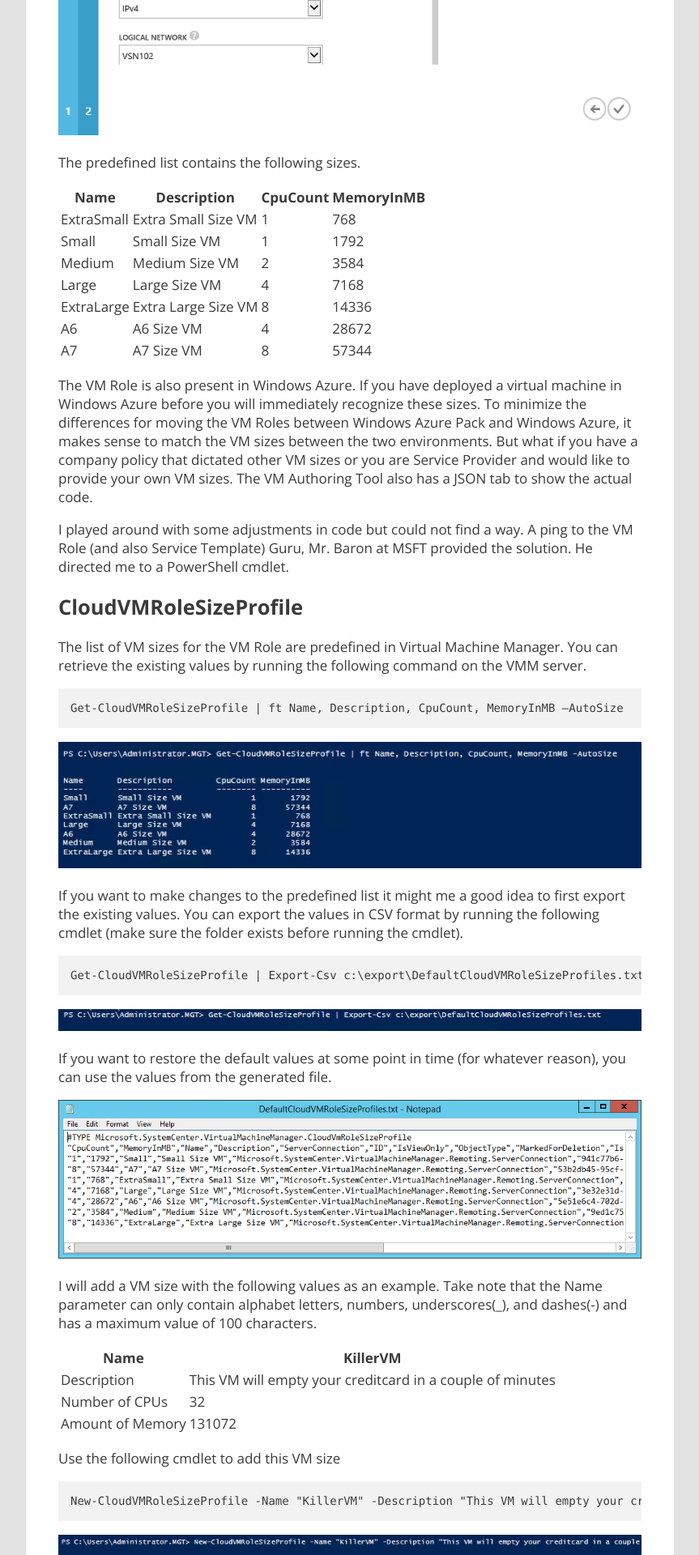
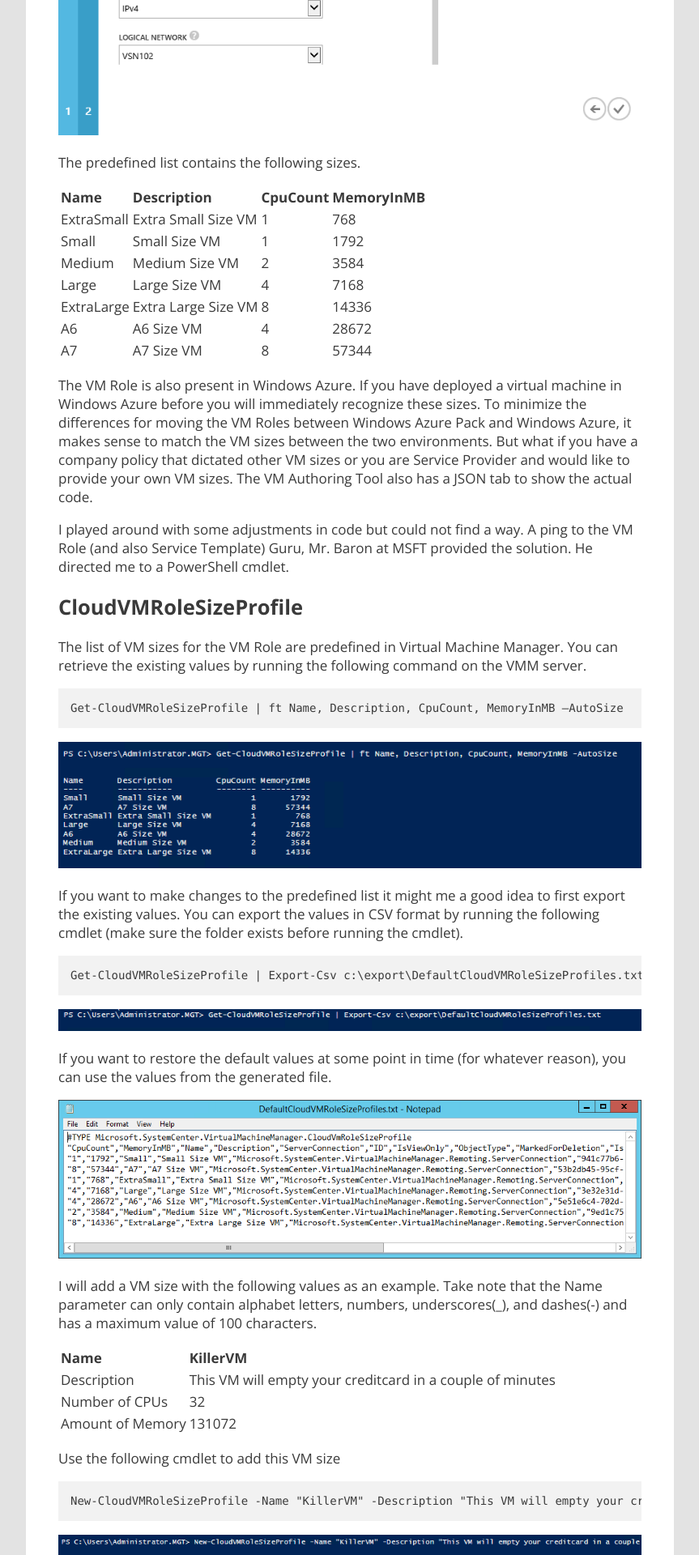
Before and after one commit to marcvaneijk/marcvaneijk.old, a Jekyll site: the page built from _posts/2014-03-09-vmrolesize.md, in a window 1280 px wide. Shown: the part 1918-3838 px from the top of the page at 81% size, without its empty margins (58-921 px from the left). Built offline with Jekyll 4.4.1, drawn with Linux system fonts in a browser that asks for light colours; nearby versions of some CDN libraries.

Commit message:
Update content.css

```diff
--- a/css/content.css
+++ b/css/content.css
@@ -11,8 +11,10 @@
   color: #3a3a3a;
 }
 
+/* max image size in content */
 p img {max-width: 100%;}
 
+/* hyperlinks */
 a {
   text-decoration: none;
   color: #1e73be;
@@ -21,6 +23,7 @@ a {
 a:hover {
   color: #1a1a1a;
 }
+
 
 .contentTitle {
   font-size: 30px;
@@ -41,6 +44,10 @@ a:hover {
 blockquote {
   font-style: italic;
 }
+
+table {
+  text-align: left;
+ }
 
 /* Index */
 .contentIndexUl {
```
